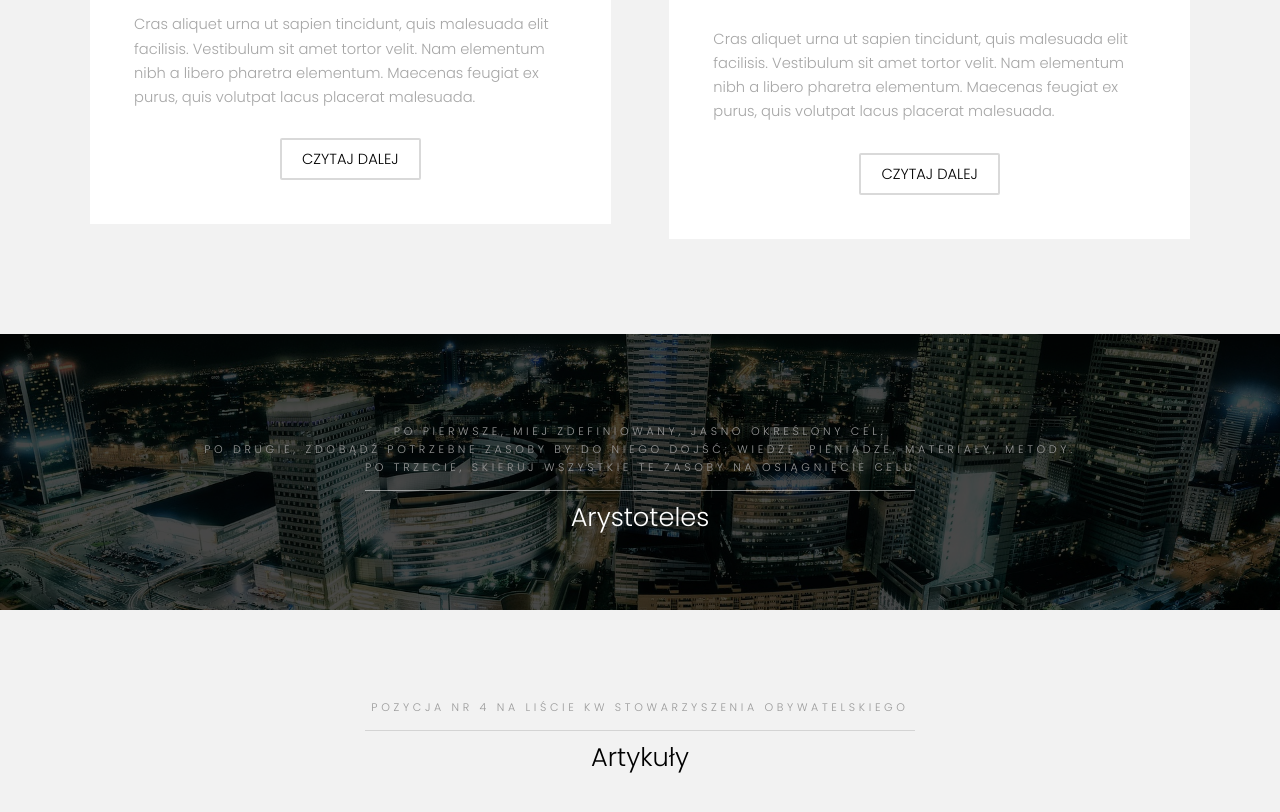
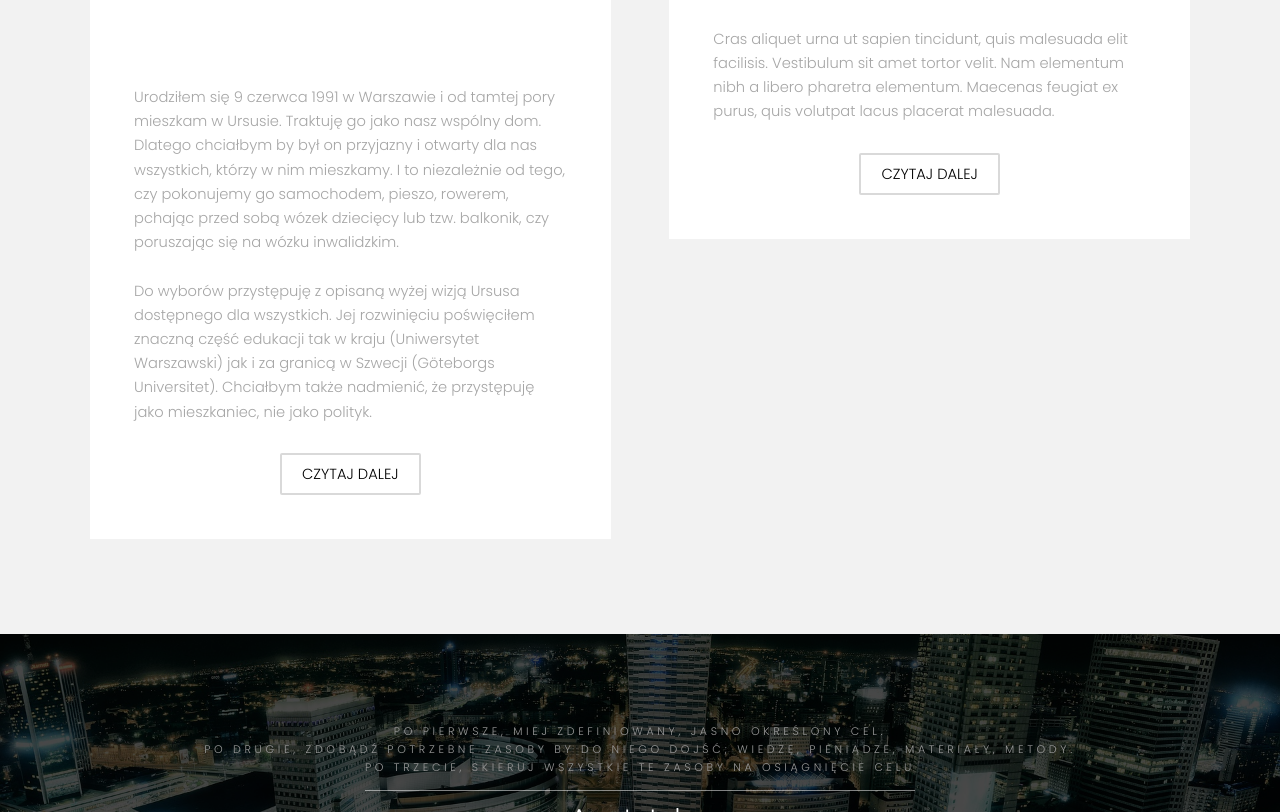
Before and after one commit to wojciechskorupski/wojciechskorupski.github.io, a plain HTML site: page index.html in a window 1280 px wide. Shown: the part 1123-1935 px from the top of the page. Drawn offline with Linux system fonts and the light colour scheme.

Commit message:
Update index.html

```diff
--- a/index.html
+++ b/index.html
@@ -112,7 +112,8 @@
 										<p>Pozycja nr 4 na liście KW Stowarzyszenia Obywatelskiego</p>
 										<h2>Wojciech Skorupski</h2><br/>
 									</header>
-									<p> Cras aliquet urna ut sapien tincidunt, quis malesuada elit facilisis. Vestibulum sit amet tortor velit. Nam elementum nibh a libero pharetra elementum. Maecenas feugiat ex purus, quis volutpat lacus placerat malesuada.</p>
+									<p><br/><br/><br/>Urodziłem się 9 czerwca 1991 w Warszawie i od tamtej pory mieszkam w Ursusie. Traktuję go jako nasz wspólny dom. Dlatego chciałbym by był on przyjazny i otwarty dla nas wszystkich, którzy w nim mieszkamy. I to niezależnie od tego, czy pokonujemy go samochodem, pieszo, rowerem, pchając przed sobą wózek dziecięcy lub tzw. balkonik, czy poruszając się na wózku inwalidzkim.<br/><br/>
+									Do wyborów przystępuję z opisaną wyżej wizją Ursusa dostępnego dla wszystkich. Jej rozwinięciu poświęciłem znaczną część edukacji tak w kraju (Uniwersytet Warszawski) jak i za granicą w Szwecji (Göteborgs Universitet). Chciałbym także nadmienić, że przystępuję jako mieszkaniec, nie jako polityk.</p>
 									<footer class="align-center">
 										<a href="bio.html" class="button alt">Czytaj dalej</a>
 									</footer>
```
